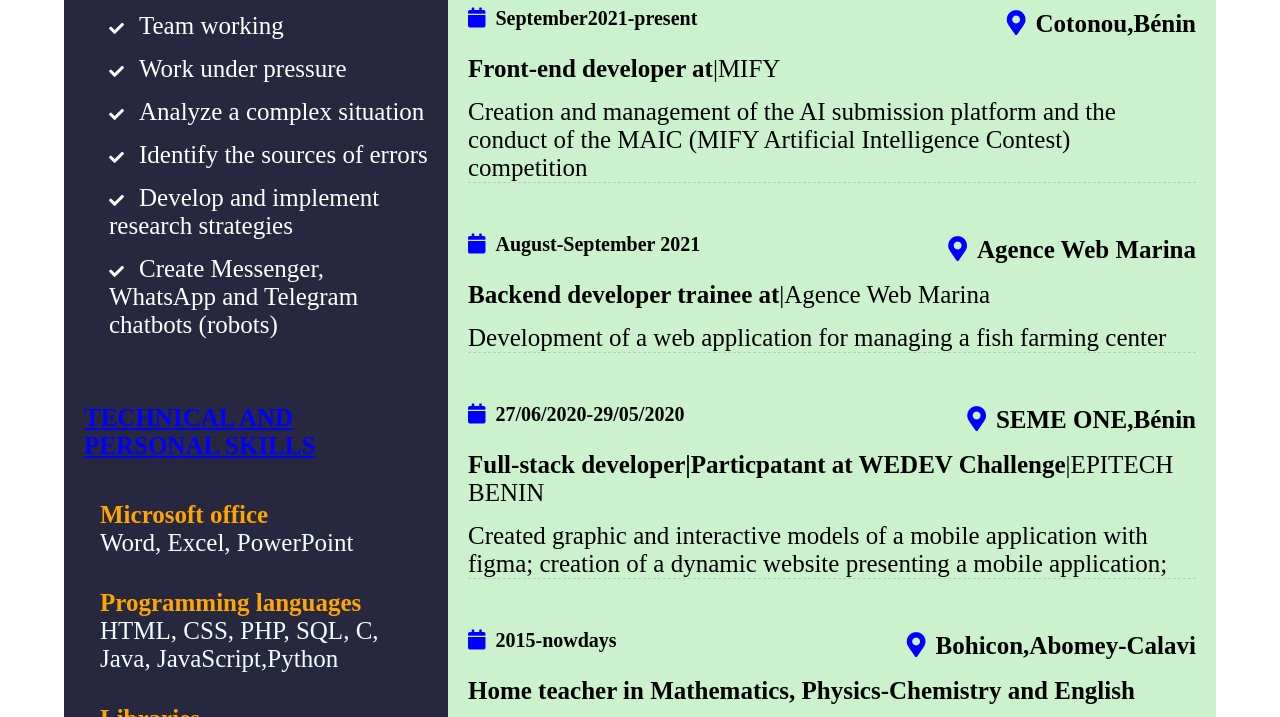
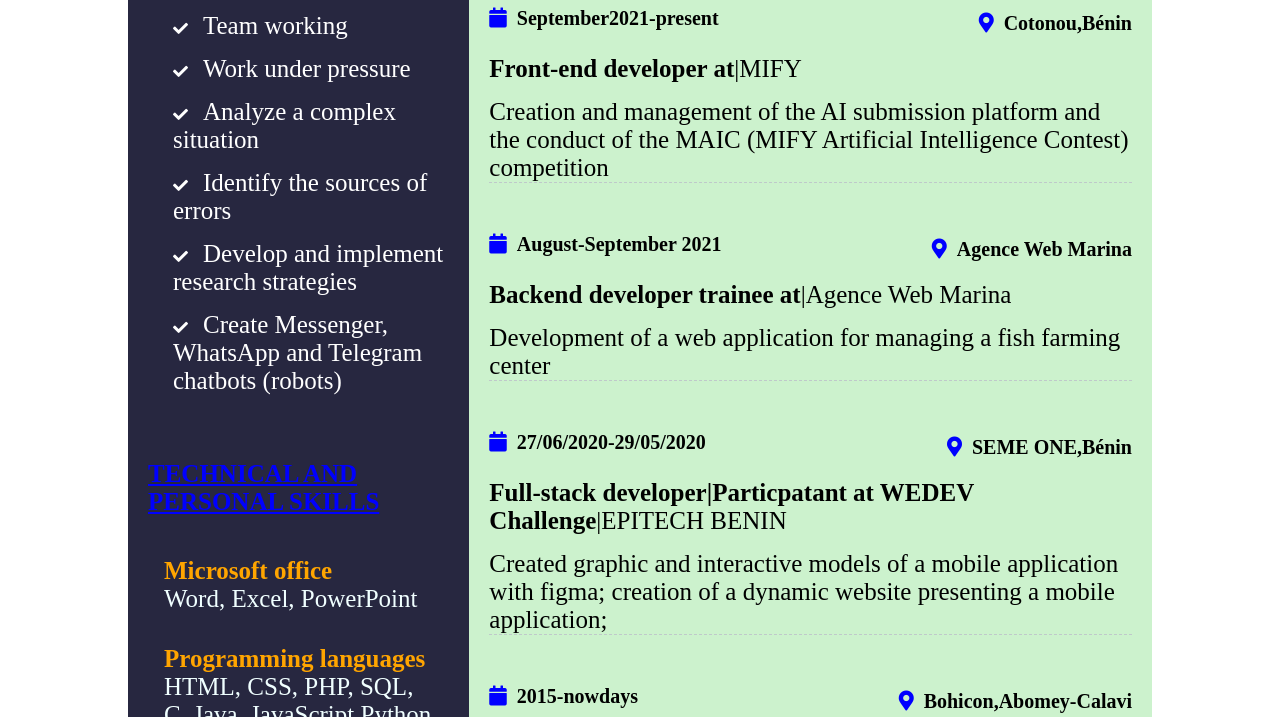
Before and after one commit to Isaaceldon/Projet_CV, a plain HTML site: page index.html in a window 1280 px wide. Shown: the part 520-1237 px from the top of the page. Drawn offline with Linux system fonts and the light colour scheme.

```diff
--- a/css/style.css
+++ b/css/style.css
@@ -6,7 +6,7 @@
 }
 
 h3 {
-    font-size: 25px;
+    font-size: 20px;
 }
 
 p {
@@ -20,7 +20,7 @@ body {
 
 .general {
     background-color: lightblue;
-    width: 90%;
+    width: 80%;
     height: 100%;
     margin: 0 auto;
 }
```
